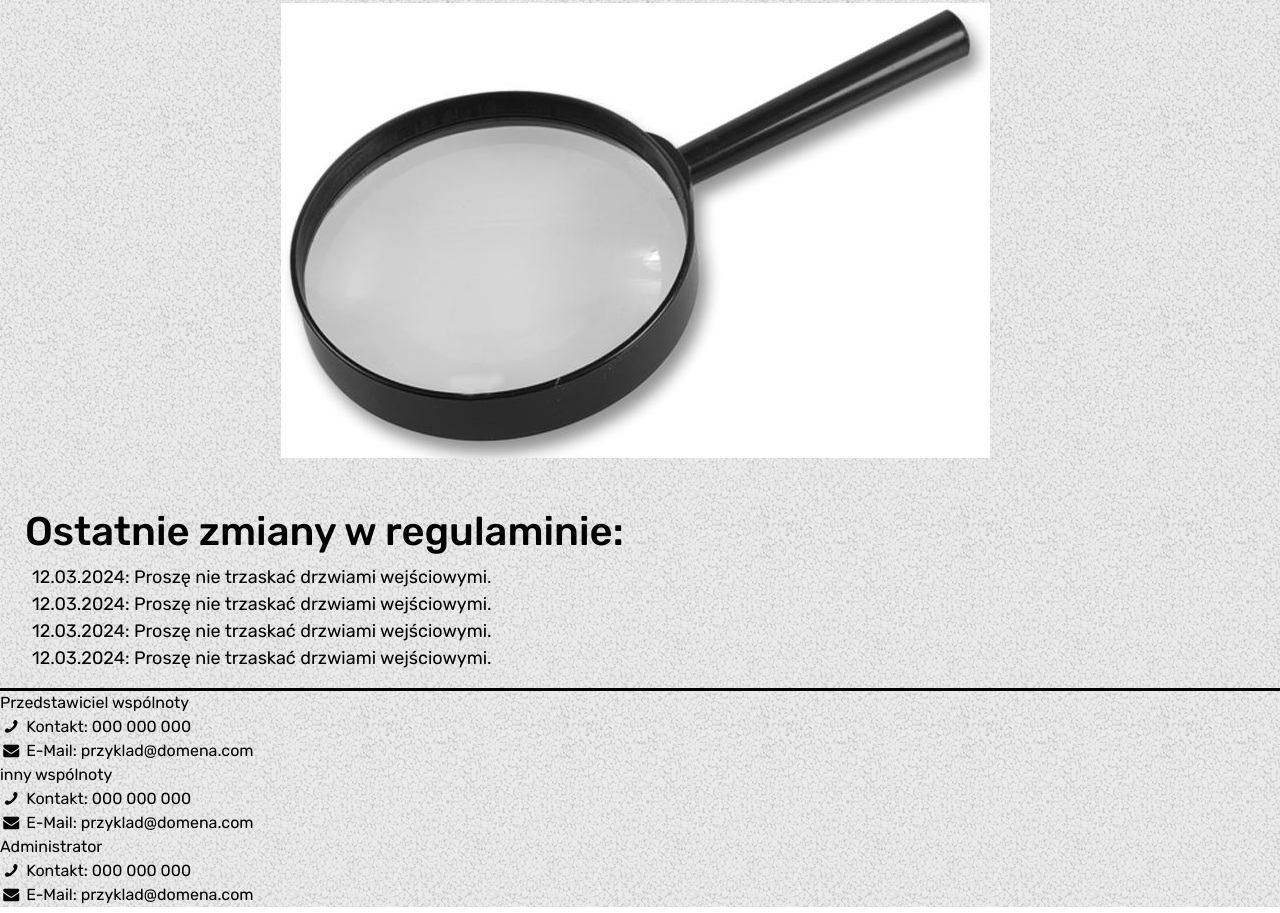
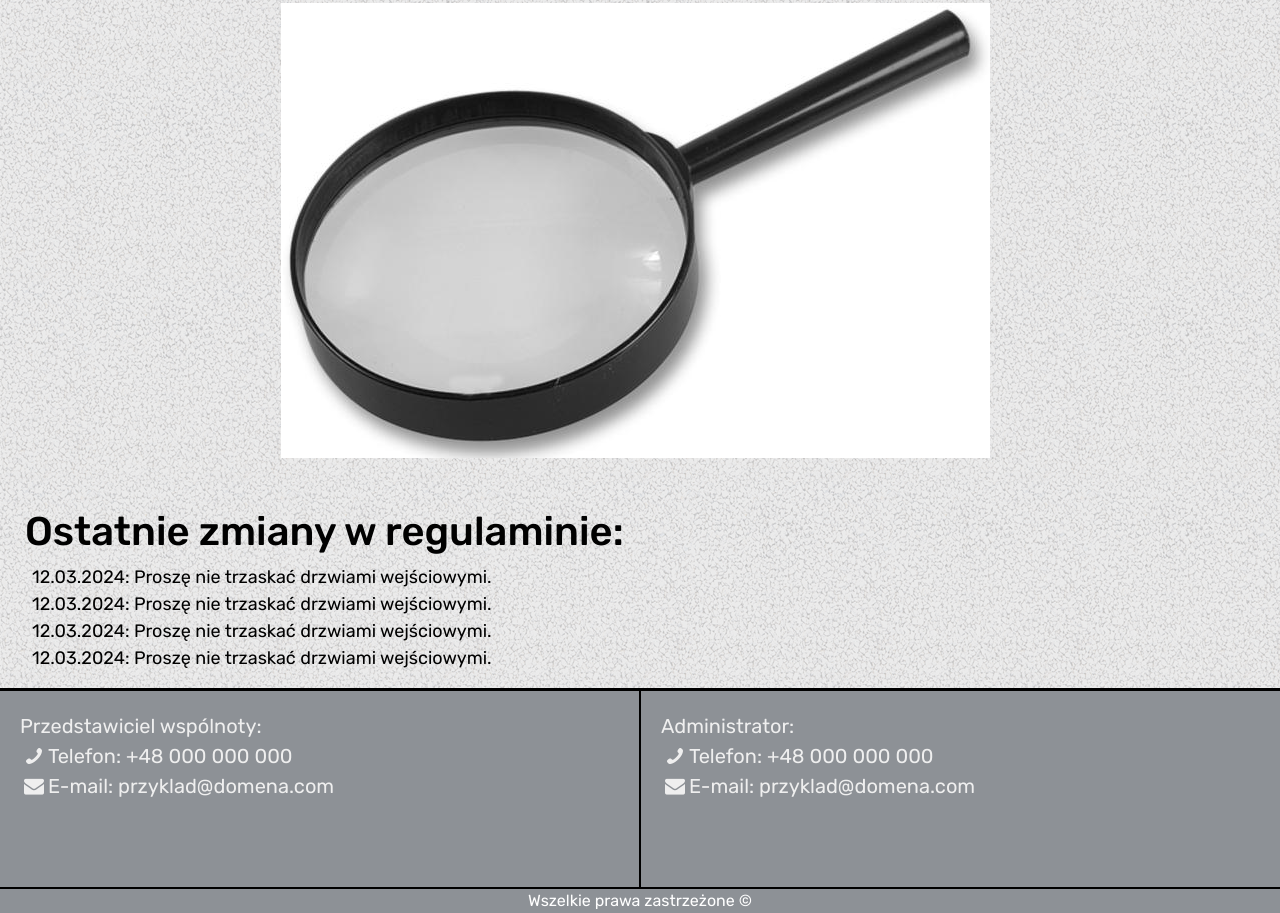
Before and after one commit to kpraktykant/biel-1.0.5, a plain HTML site: page aktualnosci.html in a window 1280 px wide. Shown: the part 421-1334 px from the top of the page. Drawn offline with nearby package versions, Linux system fonts and the light colour scheme.

Commit message:
wersja 1.0.4 - rework footera

```diff
--- a/aktualnosci.html
+++ b/aktualnosci.html
@@ -88,25 +88,25 @@
         </article>
     </main>
 
+    <!--KOMPLETNY REWORK FOOTER-->
     <footer>
         <div class="footerborder"></div>
-        <div class="foot">
-            <div class="kontakt">
-                <div>Przedstawiciel wspólnoty</div>
-                <div><i class="demo-icon icon-phone"></i> Kontakt: 000 000 000</div>
-                <div><i class="icon-mail-alt"></i> E-Mail: przyklad@domena.com</div>
+        <div class="foot" style="width: 100%; text-align: center; background-color: #8d9196">
+            <div class="kontakty" style="width: 50%; height: 198px; float: left; border-bottom: 2px solid black;border-right: 1px solid black;">
+                <p class="kontaktp" style="color: #efefef; text-align: left; padding: 20px; font-size: 20px; ">Przedstawiciel wspólnoty:<br/>
+                <i class="icon-phone"></i>Telefon: +48 000 000 000<br/>
+                <i class="icon-mail-alt"></i>E-mail: przyklad@domena.com</p>
             </div>
-            <div class="kontaktfl">
-                <div>inny wspólnoty</div>
-                <div><i class="demo-icon icon-phone"></i> Kontakt: 000 000 000</div>
-                <div><i class="icon-mail-alt"></i> E-Mail: przyklad@domena.com</div>
+
+            <div class="kontaktadm" style="width: 50%; height: 198px; float: left; border-bottom: 2px solid black; border-left: 1px solid black;">
+                <p class="kontaktp" style="color: #efefef; text-align: left; padding: 20px; font-size: 20px; ">Administrator:<br/>
+                <i class="icon-phone"></i>Telefon: +48 000 000 000<br/>
+                <i class="icon-mail-alt"></i>E-mail: przyklad@domena.com</p>
             </div>
-            <div class="kontaktfl">
-                <div>Administrator</div>
-                <div><i class="demo-icon icon-phone"></i> Kontakt: 000 000 000</div>
-                <div><i class="icon-mail-alt"></i> E-Mail: przyklad@domena.com</div>
-            </div>
+
             <div style="clear: both;"></div>
+
+            <div class="prawaautorskie" style="width: 100%; height: 200x; color: white;">Wszelkie prawa zastrzeżone &copy;</div>
         </div>
     </footer>
 
```
Also changed, not shown: ciekawostki.html (+14 -14 lines), galeria.html (+14 -14 lines), terminy-spotkan.html (+14 -14 lines).
